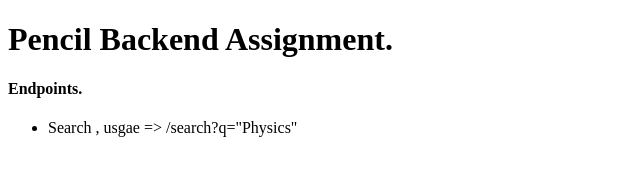
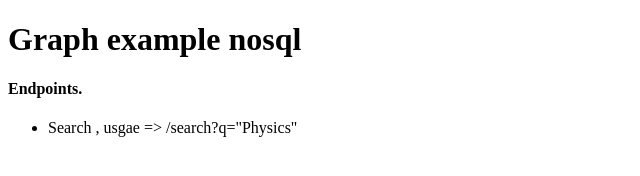
Before and after one commit to ashokgaire/pencil, a website: page index.html in a window 1280 px wide. Shown: the whole page, without its empty margins (0-640 px from the left). Drawn offline with Linux system fonts and the light colour scheme.

Commit message:
Update index.html

```diff
--- a/index.html
+++ b/index.html
@@ -5,7 +5,7 @@
   <title>Test APP</title>
 </head>
 <body>
-  <h1> Pencil Backend Assignment. </h1>
+  <h1> Graph example nosql </h1>
 
   <h4>Endpoints. </h4>
   <ul>
```
